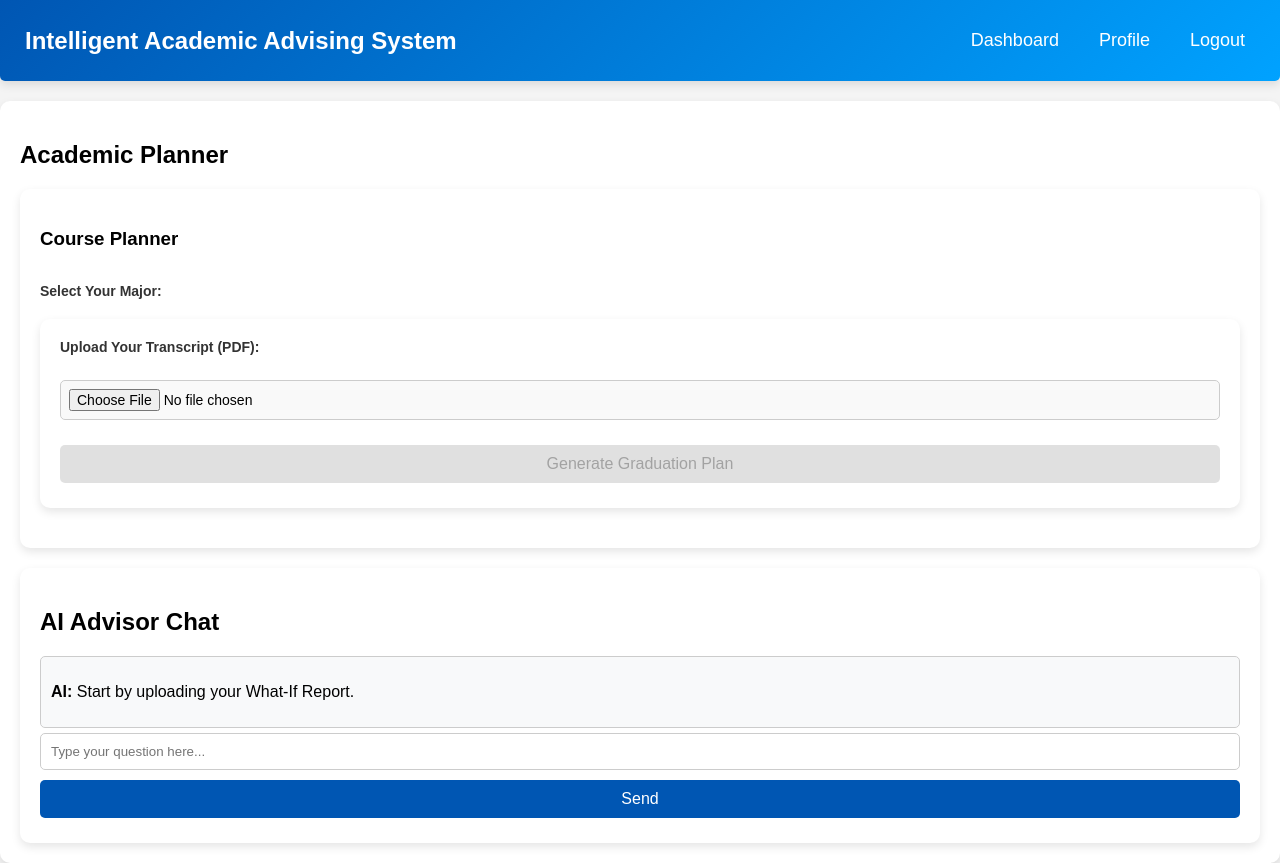
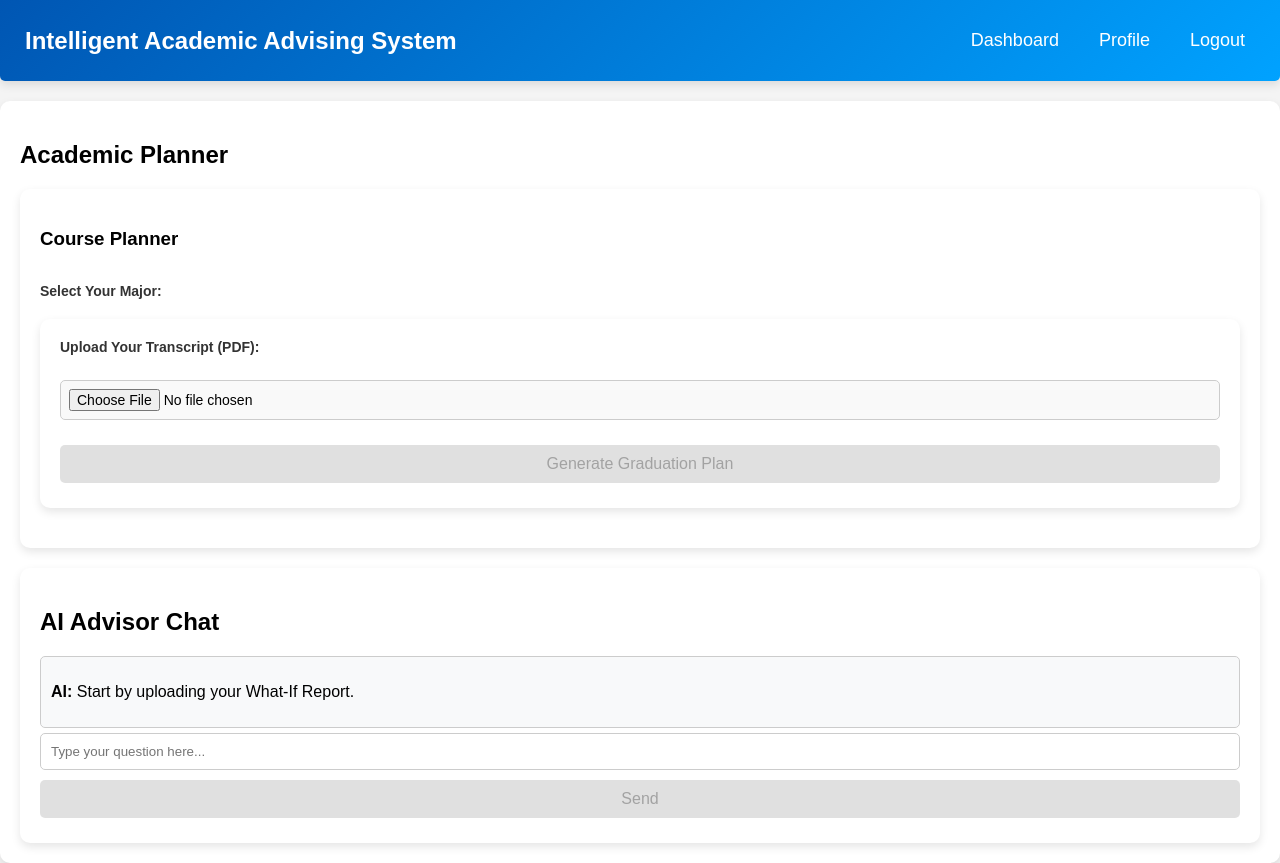
Before and after one commit to SgtRocket786/IAAS, a React (Create React App) app in the folder client/: page / in a window 1280 px wide. Both pictures are taken after a click on the button "Login". Built offline with nearby package versions, Linux system fonts and the light colour scheme.

Commit message:
disabled button in ai chat before grad plan

```diff
--- a/client/src/components/AIChat.jsx
+++ b/client/src/components/AIChat.jsx
@@ -2,7 +2,7 @@ import React, { useState } from 'react';
 import '../styles/AIChat.css';
 import { generateResponse } from '../services/apiService';
 
-const AIChat = () => {
+const AIChat = ({ disableButton }) => {
     const [chat, setChat] = useState([]);
     const [input, setInput] = useState('');
     const [isLoading, setIsLoading] = useState(false); // State to track loading
@@ -44,7 +44,7 @@ const AIChat = () => {
                 onChange={(e) => setInput(e.target.value)}
                 placeholder="Type your question here..."
             />
-            <button disabled={isLoading} onClick={sendQuestion}>
+            <button disabled={isLoading || disableButton} onClick={sendQuestion}>
                 Send
             </button>
         </div>
--- a/client/src/components/CoursePlanner.jsx
+++ b/client/src/components/CoursePlanner.jsx
@@ -3,7 +3,7 @@ import axios from 'axios';
 import '../styles/Dashboard.css'; // Ensure consistent styling
 import { setupEnvironment } from '../services/apiService';
 
-const CoursePlanner = () => {
+const CoursePlanner = ({ setDisableButton }) => {
     const [graduationPlan, setGraduationPlan] = useState(''); // Centralized state
     const [loading, setLoading] = useState(false);
     const [generateEnabled, setGenerateEnable] = useState(false);
@@ -38,6 +38,7 @@ const CoursePlanner = () => {
             });
 
             setGraduationPlan(response.data.graduation_plan || 'No plan generated.');
+            setDisableButton(false);
         } catch (error) {
             console.error('Error generating graduation plan:', error);
             setGraduationPlan('An error occurred while generating the graduation plan.');
--- a/client/src/pages/Dashboard.jsx
+++ b/client/src/pages/Dashboard.jsx
@@ -4,16 +4,18 @@ import CoursePlanner from '../components/CoursePlanner'; // Import CoursePlanner
 import '../styles/Dashboard.css';
 
 const Dashboard = () => {
+    const [disableButton, setDisableButton] = useState(true);
+
     return (
         <div>
             <div className="dashboard-container">
                 <h2>Academic Planner</h2>
 
                 {/* Course Planner Section */}
-                <CoursePlanner />
+                <CoursePlanner setDisableButton={setDisableButton} />
 
                 {/* AI Chat Section */}
-                <AIChat />
+                <AIChat disableButton={disableButton} />
             </div>
         </div>
     );
```
